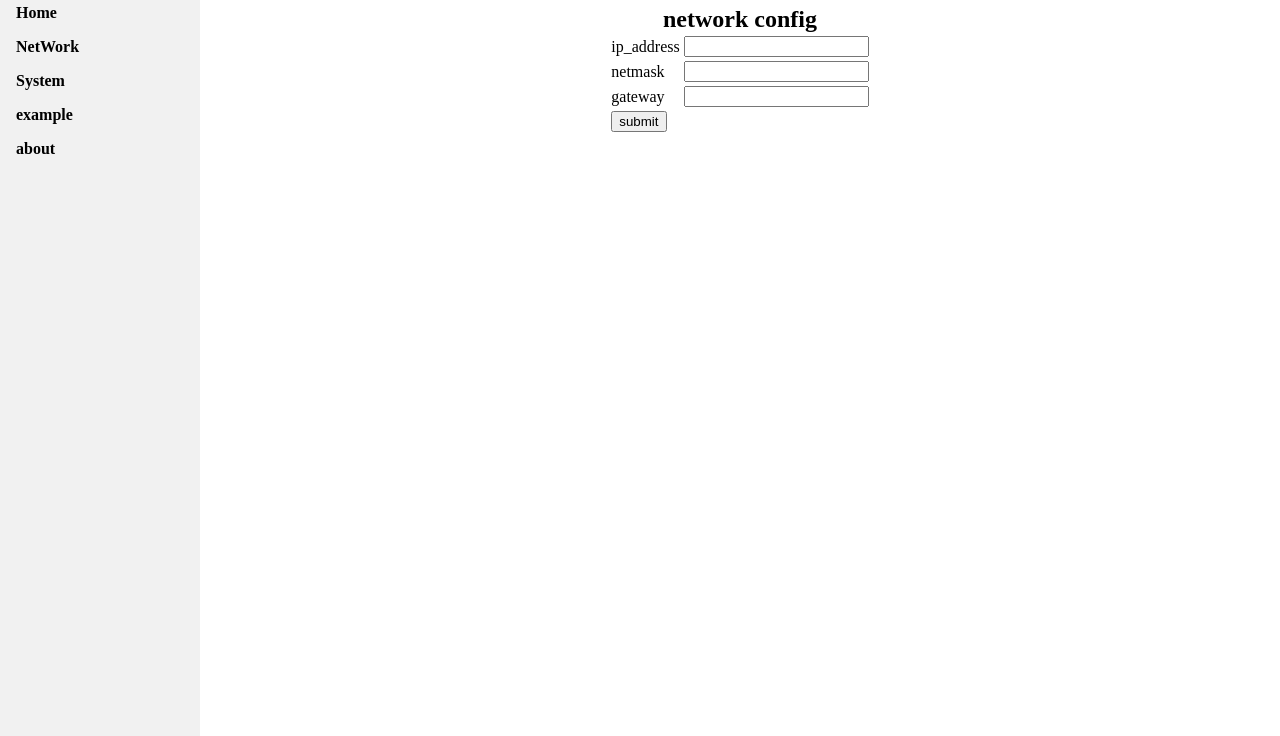
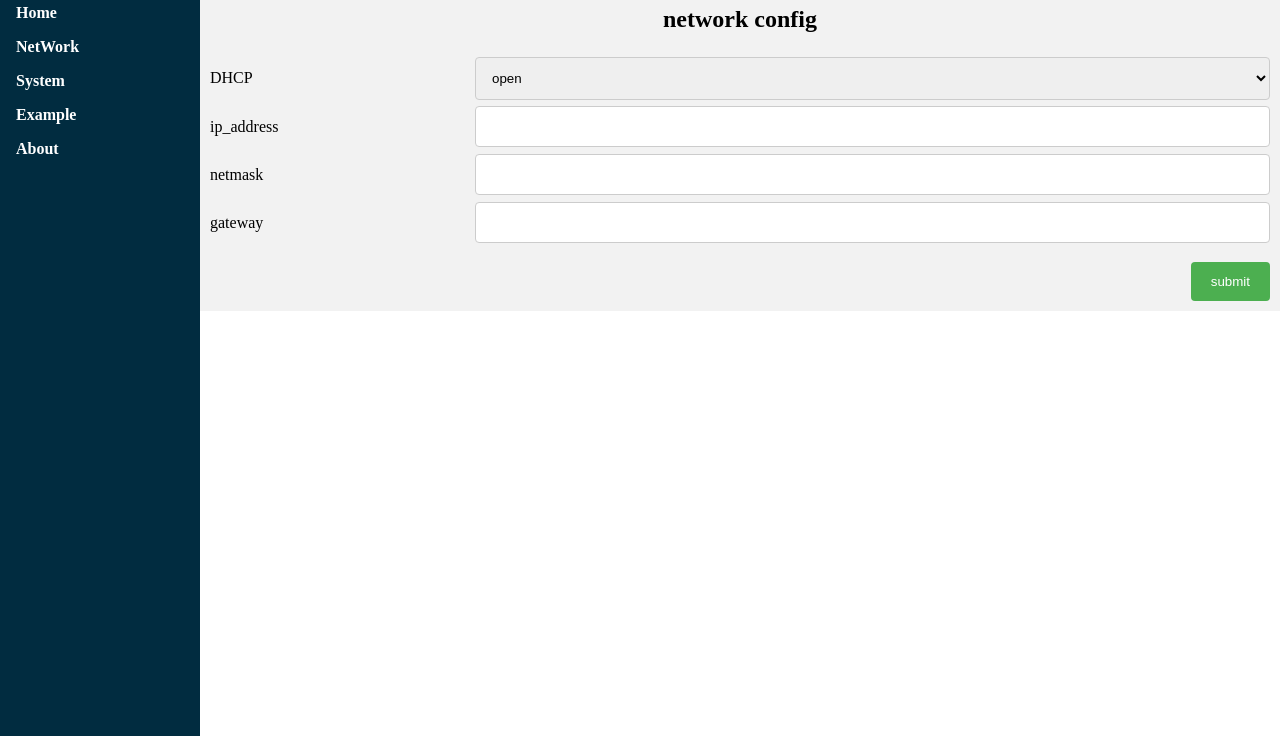
Before and after one commit to NerDante/embeded-web-server, a plain HTML site: page web/network.html in a window 1280 px wide. Shown: the part 64-800 px from the top of the page. Drawn offline with Linux system fonts and the light colour scheme.

Commit message:
Modify web UI

```diff
--- a/web/network.html
+++ b/web/network.html
@@ -8,7 +8,7 @@
 	</head>
 	<body>
 			<header>
-				<h1>Embeded Web Demo</h1>
+					<h1>Embeded Web Demo</h1>
 			</header>
 
 			<div class="main">
@@ -18,8 +18,8 @@
 							<li><a href="index.html">Home</a></li>
 							<li><a href="network.html">NetWork</a></li>
 							<li><a href="#">System</a></li>
-							<li><a href="#">example</a></li>
-							<li><a href="#">about</a></li>
+							<li><a href="#">Example</a></li>
+							<li><a href="#">About</a></li>
 						</ul>
 						</ul>
 					</nav>
@@ -29,24 +29,48 @@
 					<div>
 						<h2 class="subtitle">network config</h2>
 					</div>
-					<form action="/cgi-bin/network">
-						<table class="content_table">
-							<tr>
-								<td><label for="">ip_address</label></td>
-								<td><input type="text" ></td>
-							</tr>
-							<tr>
-								<td><label for="">netmask</label></td>
-								<td><input type="text" ></td>
-							</tr>
-							<tr>
-								<td><label for="">gateway</label></td>
-								<td><input type="text" ></td>
-							</tr>
-							<tr>
-								<td><input type="submit" value="submit"></td>
-							</tr>
-						</table>
+					<br/>
+					<form class="config_form" action="/cgi-bin/network">
+						<div class="row">
+							<div class="col-25">
+							  <label for="dhcp">DHCP</label>
+							</div>
+							<div class="col-75">
+							  <select id="dhcp" name="dhcp">
+								<option value="open">open</option>
+								<option value="close">close</option>
+							  </select>
+							</div>
+						</div>
+						<div class="row">
+							<div class="col-25">
+								<label class="form_label" for="">ip_address</label>
+							</div>
+							<div class="col-75">
+								<input type="text" >
+							</div>
+						</div>
+
+						<div class="row">
+							<div class="col-25">
+								<label for="">netmask</label>
+							</div>
+							<div class="col-75">
+								<input type="text" >
+							</div>
+						</div>
+						<div class="row">
+							<div class="col-25">
+								<label for="">gateway</label>
+							</div>
+							<div class="col-75">
+								<input type="text" >
+							</div>
+						</div>
+						<br/>
+						<div class="row">
+							<input type="submit" value="submit">
+						</div>
 					</form>
 				</div>
 			</div>
--- a/web/style/mystyle.css
+++ b/web/style/mystyle.css
@@ -1,5 +1,9 @@
 body {
   margin: 0;
+}
+
+* {
+  box-sizing: border-box;
 }
 
 .container {
@@ -8,16 +12,15 @@ body {
 }
 
 header {
-  margin: 0;
-  background-color: #01376B;
+  background-color: #292525;
   width: 100%;
   height: 60px;
 }
 
 header h1 {
-  margin: 0;
+  margin-left: 60px;
+  margin-top: 0;
   color: #fff;
-  text-align: center;
   line-height: 60px;
 }
 
@@ -32,6 +35,7 @@ header h1 {
   margin-left: 200px;
   height: 100%;
   padding: 10px;
+  background-color: #f2f2f2;
 }
 
 ul {
@@ -39,7 +43,7 @@ ul {
   margin: 0;
   padding: 0;
   width: 200px;
-  background-color: #f1f1f1;
+  background-color: #012C40;
   position: fixed;
   height: 100%;
   overflow: auto;
@@ -47,7 +51,7 @@ ul {
 
 li a {
   display: block;
-  color: #000;
+  color: #fff;
   padding: 8px 16px;
   text-decoration: none;
   font-weight: bolder;
@@ -78,3 +82,57 @@ li a:focus{
   margin: 0 auto;
   text-align: center;
 }
+
+input[type=text], select, textarea {
+  width: 100%;
+  padding: 12px;
+  border: 1px solid #ccc;
+  border-radius: 4px;
+  resize: vertical;
+}
+
+label {
+  padding: 12px 12px 12px 0;
+  display: inline-block;
+}
+
+input[type=submit] {
+  background-color: #4CAF50;
+  color: white;
+  padding: 12px 20px;
+  border: none;
+  border-radius: 4px;
+  cursor: pointer;
+  float: right;
+}
+
+input[type=submit]:hover {
+  background-color: #45a049;
+}
+
+.col-25 {
+  float: left;
+  width: 25%;
+  margin-top: 6px;
+}
+
+.col-75 {
+  float: left;
+  width: 75%;
+  margin-top: 6px;
+}
+
+/* 清除浮动 */
+.row:after {
+  content: "";
+  display: table;
+  clear: both;
+}
+
+/* 响应式布局 layout - 在屏幕宽度小于 600px 时， 设置为上下堆叠元素 */
+@media screen and (max-width: 600px) {
+  .col-25, .col-75, input[type=submit] {
+    width: 100%;
+    margin-top: 0;
+  }
+}
```
Also changed, not shown: web/index.html (+1 -0 lines).
